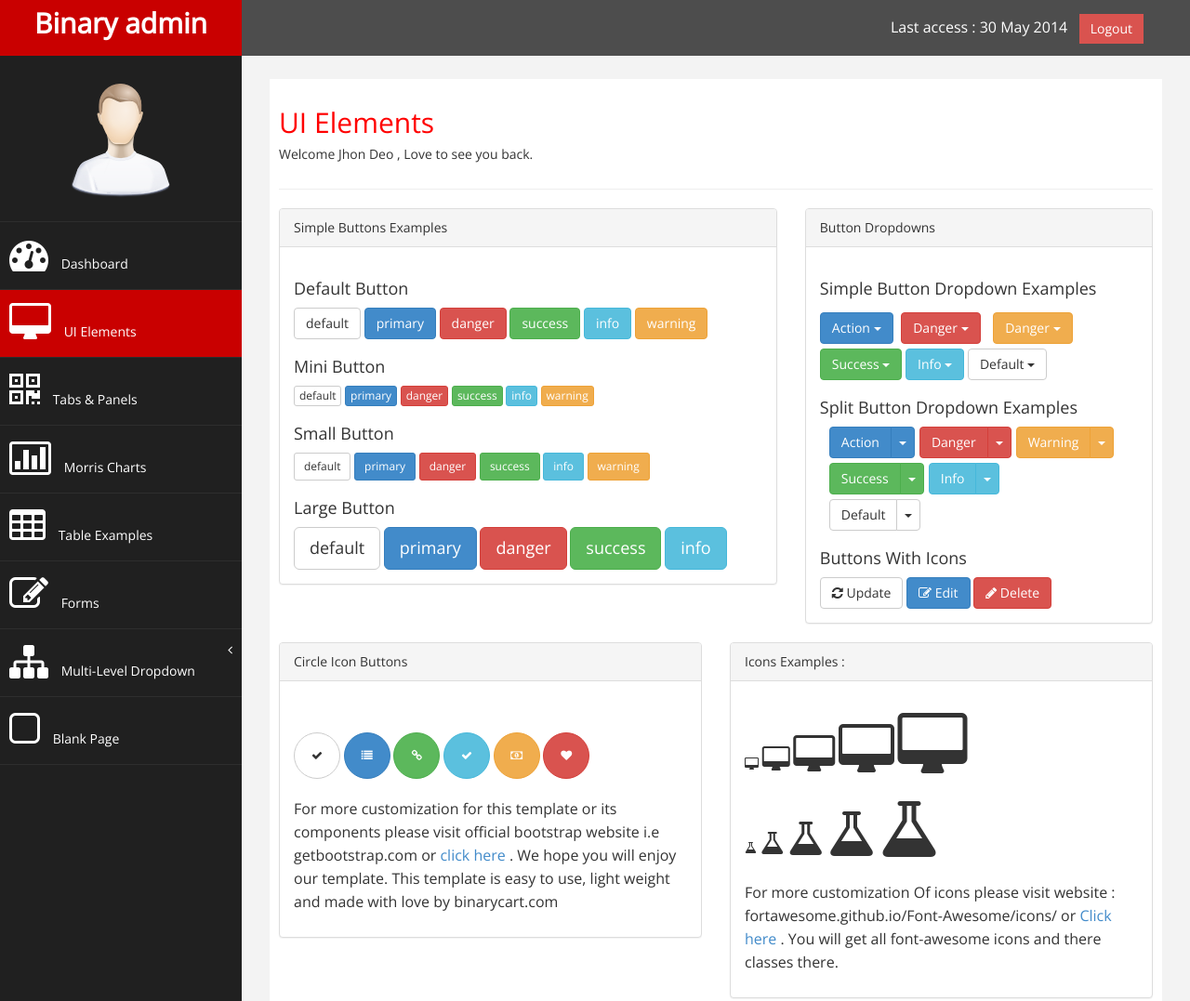
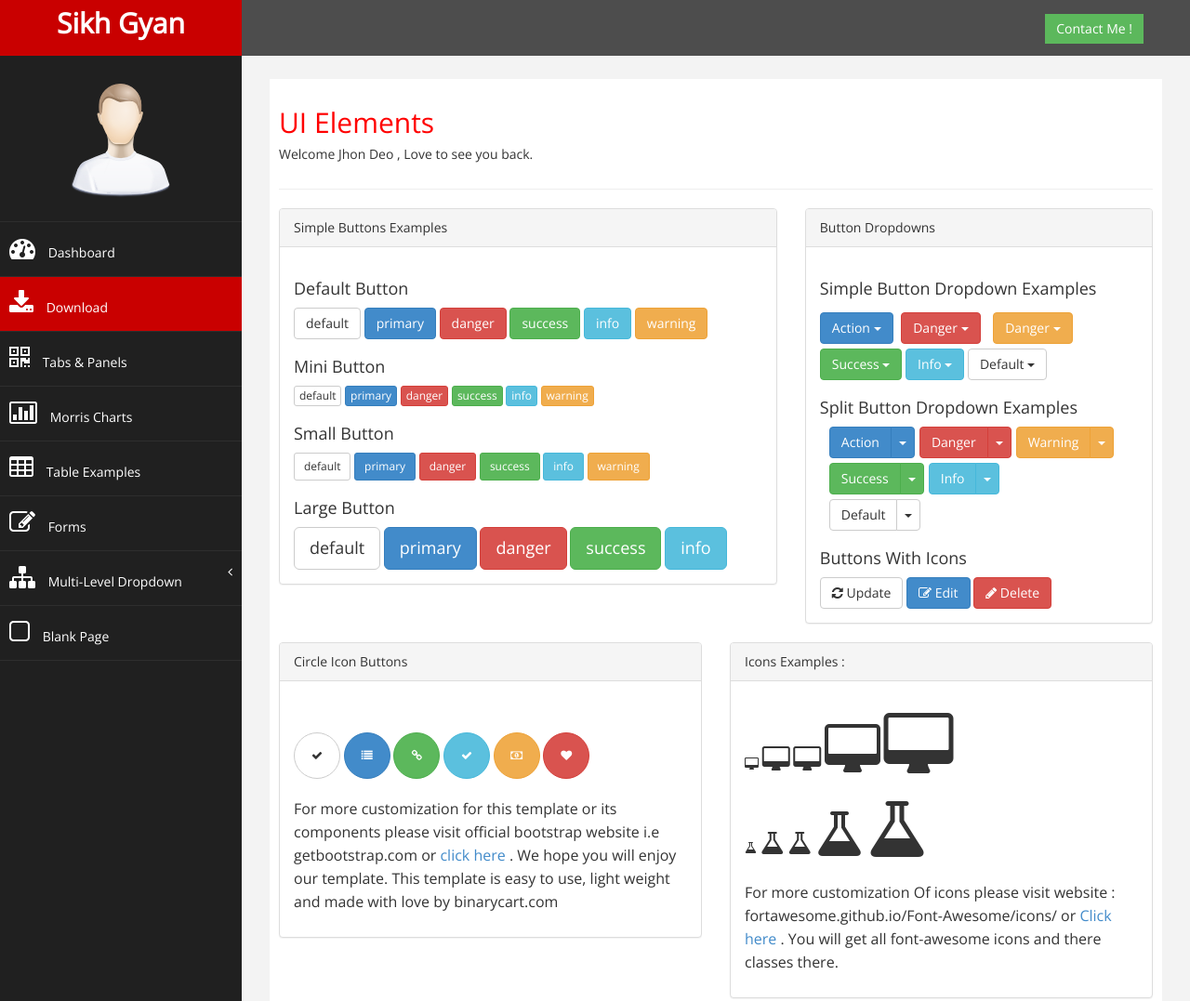
Before and after one commit to SikhGyan/SikhGyan.github.io, a plain HTML site: page download.html in a window 1280 px wide. Shown: the top 1077 px of the page at 93% size. Drawn offline with nearby package versions, Linux system fonts and the light colour scheme.

Commit message:
Adding Downloads

```diff
--- a/ui.html
+++ b/download.html
@@ -23,12 +23,12 @@
                     <span class="fa fa-bar"></span>
                     <span class="fa fa-bar"></span>
                 </button>
-                <a class="navbar-brand" href="index.html">Binary admin</a>
+                <a class="navbar-brand" href="index.html">Sikh Gyan</a>
             </div>
-  <div style="color: white;
+<div style="color: white;
 padding: 15px 50px 5px 50px;
 float: right;
-font-size: 16px;"> Last access : 30 May 2014 &nbsp; <a href="#" class="btn btn-danger square-btn-adjust">Logout</a> </div>
+font-size: 16px;"><a href="http://jagdeepmatharu.me/" target="_blank" class="btn btn-success square-btn-adjust">Contact Me !</a> </div>
         </nav>
            <!-- /. NAV TOP  -->
                 <nav class="navbar-default navbar-side" role="navigation">
@@ -40,27 +40,27 @@ font-size: 16px;"> Last access : 30 May 2014 &nbsp; <a href="#" class="btn btn-d
 
 
                     <li>
-                        <a  href="index.html"><i class="fa fa-dashboard fa-3x"></i> Dashboard</a>
+                        <a  href="index.html"><i class="fa fa-dashboard fa-2x"></i> Dashboard</a>
                     </li>
                       <li>
-                        <a class="active-menu"   href="ui.html"><i class="fa fa-desktop fa-3x"></i> UI Elements</a>
+                      <a  class="active-menu" href="download.html"><i class="fa fa-download fa-2x"></i> Download</a>
                     </li>
                     <li>
-                        <a  href="tab-panel.html"><i class="fa fa-qrcode fa-3x"></i> Tabs & Panels</a>
+                        <a  href="tab-panel.html"><i class="fa fa-qrcode fa-2x"></i> Tabs & Panels</a>
                     </li>
 						   <li  >
-                        <a  href="chart.html"><i class="fa fa-bar-chart-o fa-3x"></i> Morris Charts</a>
+                        <a  href="chart.html"><i class="fa fa-bar-chart-o fa-2x"></i> Morris Charts</a>
                     </li>
                       <li  >
-                        <a  href="table.html"><i class="fa fa-table fa-3x"></i> Table Examples</a>
+                        <a  href="table.html"><i class="fa fa-table fa-2x"></i> Table Examples</a>
                     </li>
                     <li  >
-                        <a  href="form.html"><i class="fa fa-edit fa-3x"></i> Forms </a>
+                        <a  href="form.html"><i class="fa fa-edit fa-2x"></i> Forms </a>
                     </li>
 
 
                     <li>
-                        <a href="#"><i class="fa fa-sitemap fa-3x"></i> Multi-Level Dropdown<span class="fa arrow"></span></a>
+                        <a href="#"><i class="fa fa-sitemap fa-2x"></i> Multi-Level Dropdown<span class="fa arrow"></span></a>
                         <ul class="nav nav-second-level">
                             <li>
                                 <a href="#">Second Level Link</a>
@@ -87,7 +87,7 @@ font-size: 16px;"> Last access : 30 May 2014 &nbsp; <a href="#" class="btn btn-d
                         </ul>
                       </li>
                   <li  >
-                        <a  href="blank.html"><i class="fa fa-square-o fa-3x"></i> Blank Page</a>
+                        <a  href="blank.html"><i class="fa fa-square-o fa-2x"></i> Blank Page</a>
                     </li>
                 </ul>
 
@@ -362,7 +362,7 @@ font-size: 16px;"> Last access : 30 May 2014 &nbsp; <a href="#" class="btn btn-d
                             <i class="fa fa-desktop "></i>
 
                              <i class="fa fa-desktop fa-2x"></i>
-                              <i class="fa fa-desktop fa-3x"></i>
+                              <i class="fa fa-desktop fa-2x"></i>
                               <i class="fa fa-desktop fa-4x"></i>
                               <i class="fa fa-desktop fa-5x"></i>
                               <br />
@@ -370,7 +370,7 @@ font-size: 16px;"> Last access : 30 May 2014 &nbsp; <a href="#" class="btn btn-d
                             <i class="fa fa-flask "></i>
 
                              <i class="fa fa-flask fa-2x"></i>
-                              <i class="fa fa-flask fa-3x"></i>
+                              <i class="fa fa-flask fa-2x"></i>
                               <i class="fa fa-flask fa-4x"></i>
                               <i class="fa fa-flask fa-5x"></i>
                               <br />
```
Also changed, not shown: blank.html (+8 -8 lines), chart.html (+8 -8 lines), form.html (+8 -8 lines), index.html (+10 -10 lines), tab-panel.html (+8 -8 lines), table.html (+8 -8 lines).
